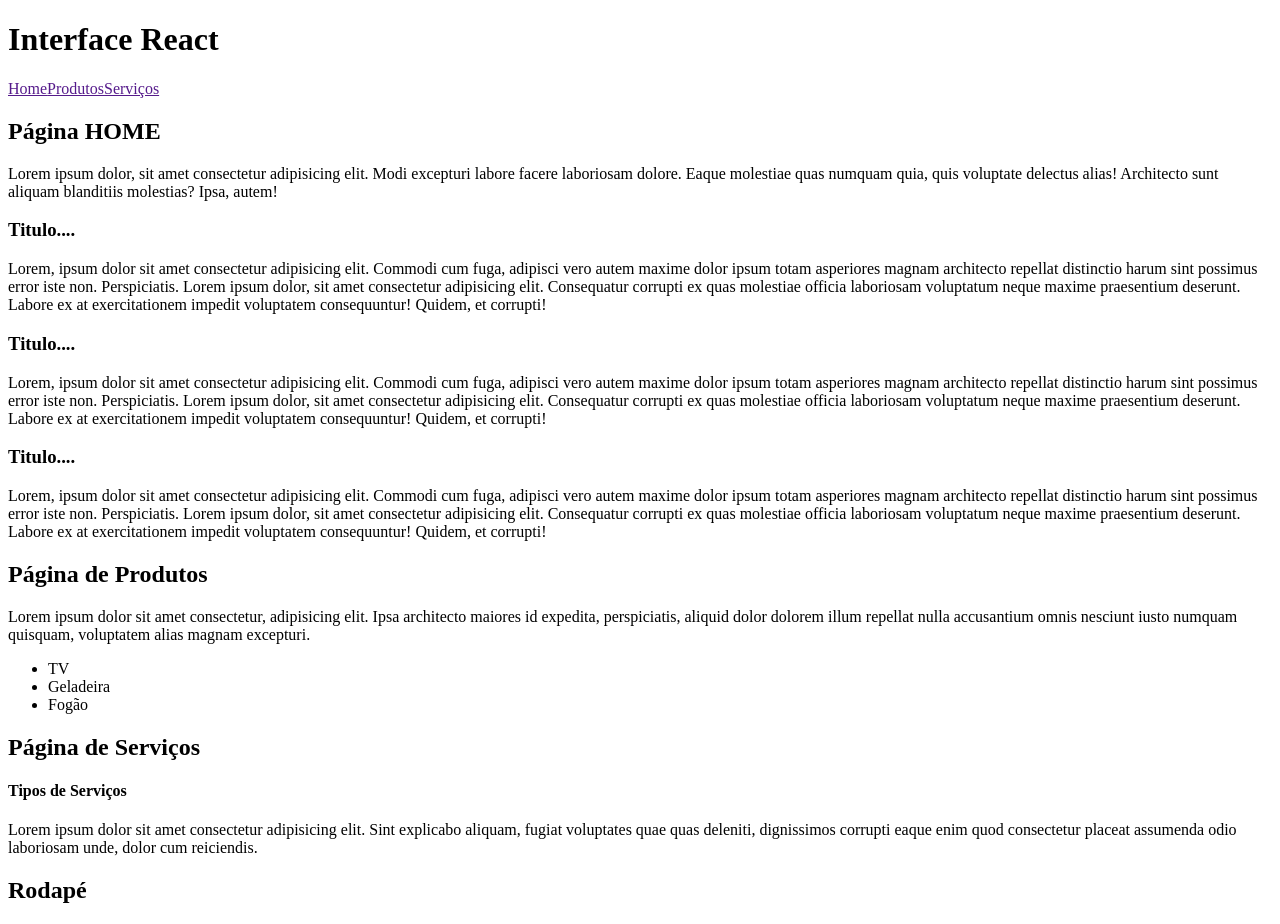
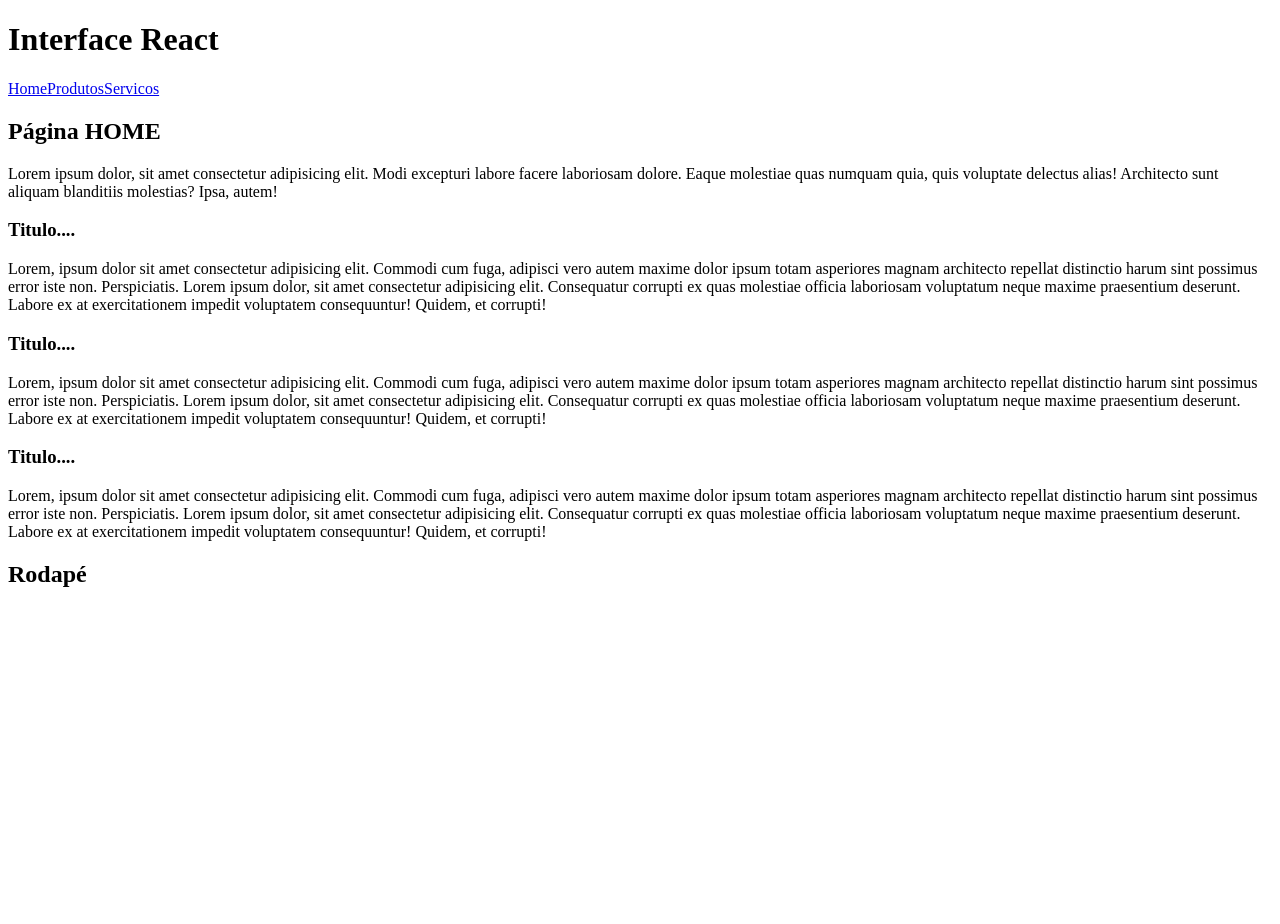
Before and after one commit to GabrielG9z/meu-app, a React (Create React App) app: page / in a window 1280 px wide. After the commit the page ends 800 px from the top, so only its background shows below. Built offline with nearby package versions, Linux system fonts and the light colour scheme.

Commit message:
update
Adição de NavLinks e fizemos o npm install do react router

```diff
--- a/package.json
+++ b/package.json
@@ -8,6 +8,7 @@
     "@testing-library/user-event": "^13.5.0",
     "react": "^18.2.0",
     "react-dom": "^18.2.0",
+    "react-router-dom": "^5.3.4",
     "react-scripts": "5.0.1"
   },
   "scripts": {
--- a/src/App.jsx
+++ b/src/App.jsx
@@ -1,3 +1,4 @@
+import { BrowserRouter, Route, Switch } from "react-router-dom";
 import Cabecalho from "./components/layout/Cabecalho";
 import Home from "./pages/Home";
 import Footer from "./components/layout/Footer";
@@ -6,11 +7,24 @@
 const App = () => {
   return (
     <>
-      <Cabecalho />
-      <Home />
-      <Produtos />
-      <Servicos />
-      <Footer />
+      <BrowserRouter>
+        {/* Browser Router é o container das rotas */}
+        <Cabecalho />
+        <Switch>
+          {/*  */}
+          <Route exact path="/">
+            {/*  */}
+            <Home />
+          </Route>
+          <Route path="/produtos">
+            <Produtos />
+          </Route>
+          <Route path="/servicos">
+            <Servicos />
+          </Route>
+        </Switch>
+        <Footer />
+      </BrowserRouter>
     </>
   );
 };
--- a/src/components/Menu.jsx
+++ b/src/components/Menu.jsx
@@ -1,9 +1,10 @@
+import { NavLink } from "react-router-dom";
 const Menu = () => {
   return (
     <nav>
-      <a href="">Home</a>
-      <a href="">Produtos</a>
-      <a href="">Serviços</a>
+      <NavLink to="/">Home</NavLink>
+      <NavLink to="/produtos">Produtos</NavLink>
+      <NavLink to="/servicos">Servicos</NavLink>
     </nav>
   );
 };
```
Also changed, not shown: 1 other file (tests, documents, lock files or other folders).
